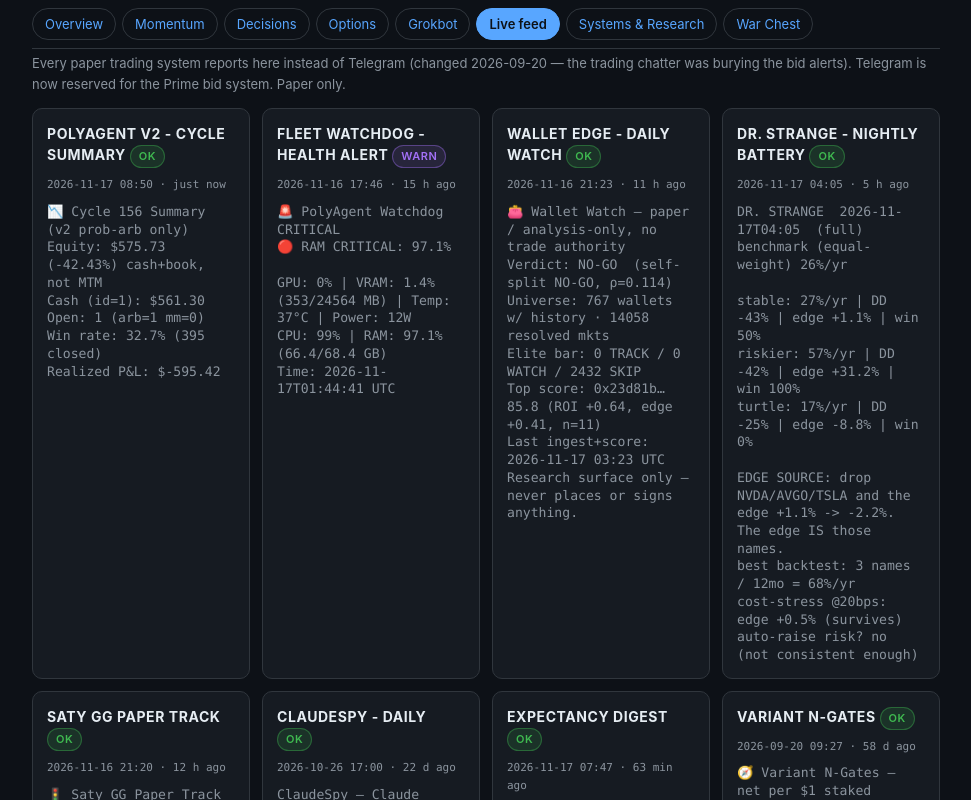
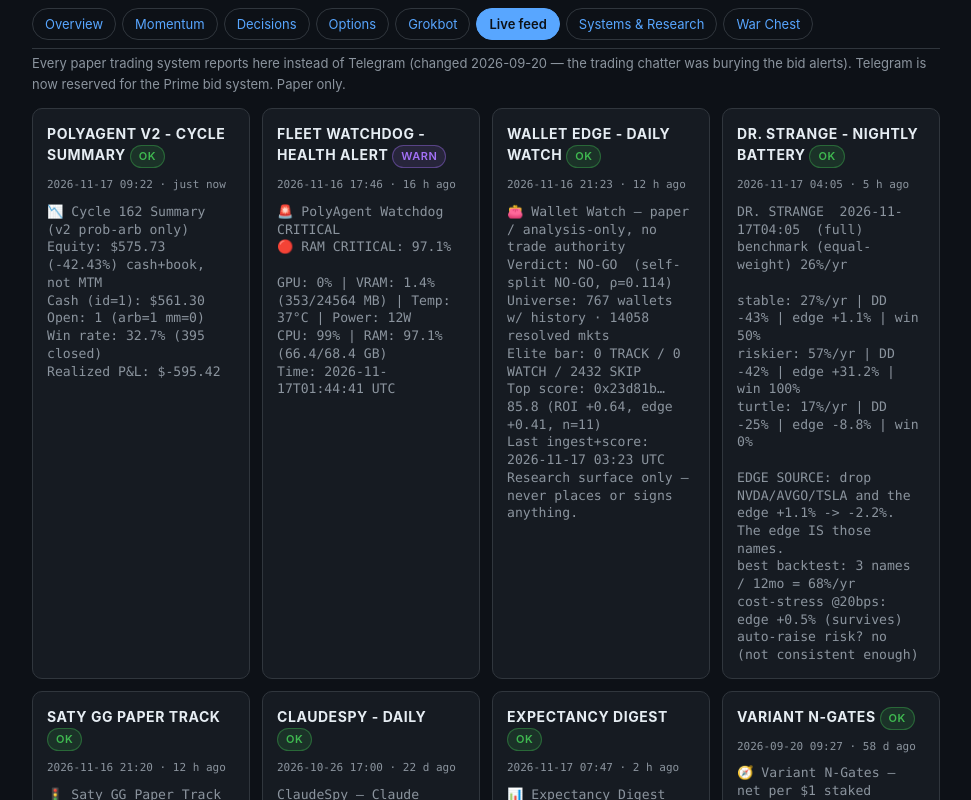
Before and after one commit to robaireym-png/darit-dashboard, a plain HTML site: page index.html in a window 1280 px wide. Both pictures are taken after a click on the link 525 px from the left and 1015 px from the top of the page. Shown: the part 170-970 px from the top of the page, without its empty margins (154-1125 px from the left). Drawn offline with Linux system fonts and the light colour scheme.

Commit message:
live system feed 2026-11-17 09:22

```diff
--- a/index.html
+++ b/index.html
@@ -202,19 +202,19 @@
   <h2 id="feed">Live system feed</h2>
   <p class="note">Every paper trading system reports here instead of Telegram (changed 2026-09-20 &mdash; the trading chatter was burying the bid alerts). Telegram is now reserved for the Prime bid system. Paper only.</p>
   <div class="grid">
-  <div class="card"><h3>PolyAgent v2 - cycle summary <span class="pill p-live">ok</span></h3><div class="mut mono">2026-11-17 08:50 &middot; just now</div><pre class="mono" style="white-space:pre-wrap;word-break:break-word;margin:.6rem 0 0;font-size:.82rem;line-height:1.35">📉 Cycle 156 Summary (v2 prob-arb only)
+  <div class="card"><h3>PolyAgent v2 - cycle summary <span class="pill p-live">ok</span></h3><div class="mut mono">2026-11-17 09:22 &middot; just now</div><pre class="mono" style="white-space:pre-wrap;word-break:break-word;margin:.6rem 0 0;font-size:.82rem;line-height:1.35">📉 Cycle 162 Summary (v2 prob-arb only)
 Equity: $575.73 (-42.43%) cash+book, not MTM
 Cash (id=1): $561.30
 Open: 1 (arb=1 mm=0)
 Win rate: 32.7% (395 closed)
 Realized P&amp;L: $-595.42</pre></div>
-  <div class="card"><h3>Fleet watchdog - health alert <span class="pill p-gate">warn</span></h3><div class="mut mono">2026-11-16 17:46 &middot; 15 h ago</div><pre class="mono" style="white-space:pre-wrap;word-break:break-word;margin:.6rem 0 0;font-size:.82rem;line-height:1.35">🚨 PolyAgent Watchdog CRITICAL
+  <div class="card"><h3>Fleet watchdog - health alert <span class="pill p-gate">warn</span></h3><div class="mut mono">2026-11-16 17:46 &middot; 16 h ago</div><pre class="mono" style="white-space:pre-wrap;word-break:break-word;margin:.6rem 0 0;font-size:.82rem;line-height:1.35">🚨 PolyAgent Watchdog CRITICAL
 🔴 RAM CRITICAL: 97.1%
 
 GPU: 0% | VRAM: 1.4% (353/24564 MB) | Temp: 37°C | Power: 12W
 CPU: 99% | RAM: 97.1% (66.4/68.4 GB)
 Time: 2026-11-17T01:44:41 UTC</pre></div>
-  <div class="card"><h3>Wallet Edge - daily watch <span class="pill p-live">ok</span></h3><div class="mut mono">2026-11-16 21:23 &middot; 11 h ago</div><pre class="mono" style="white-space:pre-wrap;word-break:break-word;margin:.6rem 0 0;font-size:.82rem;line-height:1.35">👛 Wallet Watch — paper / analysis-only, no trade authority
+  <div class="card"><h3>Wallet Edge - daily watch <span class="pill p-live">ok</span></h3><div class="mut mono">2026-11-16 21:23 &middot; 12 h ago</div><pre class="mono" style="white-space:pre-wrap;word-break:break-word;margin:.6rem 0 0;font-size:.82rem;line-height:1.35">👛 Wallet Watch — paper / analysis-only, no trade authority
 Verdict: NO-GO  (self-split NO-GO, ρ=0.114)
 Universe: 767 wallets w/ history · 14058 resolved mkts
 Elite bar: 0 TRACK / 0 WATCH / 2432 SKIP
@@ -249,7 +249,7 @@ Paper only · shares GG approx · not advice</pre></div>
 144d reconstructed · obs 78d · $50,000
 Top ZETA +116.0% · Lag ARDX -49.6%
 ⚠️ UNVERIFIED holdings recon · not official NAV · risk metrics deferred &amp;lt;60d</pre></div>
-  <div class="card"><h3>Expectancy digest <span class="pill p-live">ok</span></h3><div class="mut mono">2026-11-17 07:47 &middot; 63 min ago</div><pre class="mono" style="white-space:pre-wrap;word-break:break-word;margin:.6rem 0 0;font-size:.82rem;line-height:1.35">📊 Expectancy Digest (net, fee/fill-corrected)
+  <div class="card"><h3>Expectancy digest <span class="pill p-live">ok</span></h3><div class="mut mono">2026-11-17 07:47 &middot; 2 h ago</div><pre class="mono" style="white-space:pre-wrap;word-break:break-word;margin:.6rem 0 0;font-size:.82rem;line-height:1.35">📊 Expectancy Digest (net, fee/fill-corrected)
 CLEAN WEEK (from 2026-07-07T23:06Z, reassess 2026-07-14) — HEADLINE:
   NET E[trade] $-3.619 | n=350 (gate n≥100)
   95% CI [-4.887, -2.383] | cohort NET $-1266.81
```
